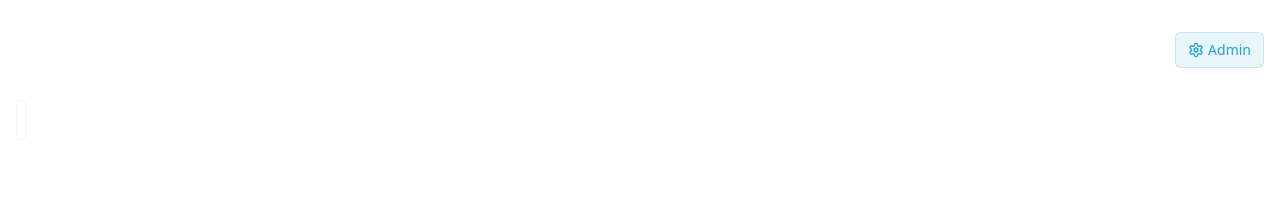
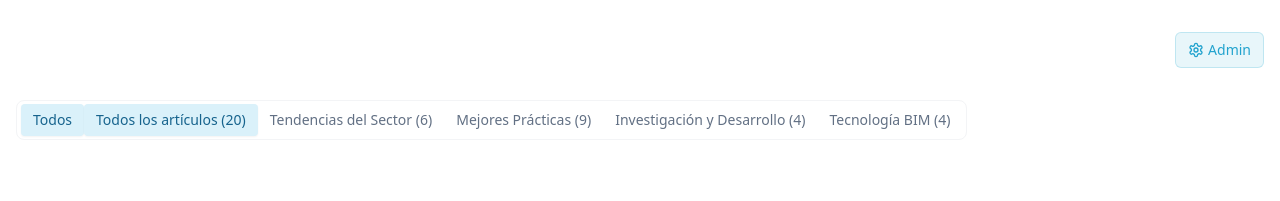
Before and after one commit to cheverecambur/ccd-02-descartado-81, a React (Vite) app: page /blog/recent in a window 1280 px wide. Shown: the top 201 px of the page. Built offline with nearby package versions, Linux system fonts and the light colour scheme.

Commit message:
Fix: Restore blog appearance
The AI addressed the user's feedback to fully restore the original blog appearance, ensuring functionality and error correction.

```diff
--- a/src/components/blog/CategoryTabs.tsx
+++ b/src/components/blog/CategoryTabs.tsx
@@ -1,9 +1,10 @@
 
 import { Tabs, TabsContent, TabsList, TabsTrigger } from "@/components/ui/tabs";
 import { CategoryInfo } from "@/types/blog";
+import { categories as allCategories } from "@/services/posts/categoriesService";
 
 interface CategoryTabsProps {
-  categories: CategoryInfo[];
+  categories?: CategoryInfo[];
   activeCategory: string;
   setActiveCategory: (category: string) => void;
   clearSearch: () => void;
@@ -11,16 +12,33 @@ interface CategoryTabsProps {
 }
 
 export const CategoryTabs = ({
-  categories,
+  categories = allCategories,
   activeCategory,
   setActiveCategory,
   clearSearch,
   hasSearchResults
 }: CategoryTabsProps) => {
+  // Use provided categories or fallback to all categories if empty array
+  const categoriesToShow = categories.length > 0 ? categories : allCategories;
+
   return (
     <Tabs defaultValue={activeCategory} className="mb-10">
       <TabsList className="mb-4 bg-white dark:bg-gray-800 p-1 rounded-lg border border-gray-100 dark:border-gray-700">
-        {categories.map(category => (
+        <TabsTrigger
+          key="all"
+          value="all"
+          onClick={() => {
+            setActiveCategory("all");
+            if (hasSearchResults) {
+              clearSearch();
+            }
+          }}
+          className="data-[state=active]:bg-mining-100 dark:data-[state=active]:bg-mining-900/30 data-[state=active]:text-mining-700 dark:data-[state=active]:text-mining-400"
+        >
+          Todos
+        </TabsTrigger>
+
+        {categoriesToShow.map(category => (
           <TabsTrigger
             key={category.id}
             value={category.id}
@@ -33,18 +51,19 @@ export const CategoryTabs = ({
             }}
             className="data-[state=active]:bg-mining-100 dark:data-[state=active]:bg-mining-900/30 data-[state=active]:text-mining-700 dark:data-[state=active]:text-mining-400"
           >
-            {category.name} ({category.count})
+            {category.name} {category.count ? `(${category.count})` : ''}
           </TabsTrigger>
         ))}
       </TabsList>
+
       <TabsContent value="all" className="mt-0">
         {/* The content will be provided by the parent component */}
       </TabsContent>
 
-      {/* These TabsContent components are handled by the filtering logic above */}
-      <TabsContent value="tendencias" className="mt-0"></TabsContent>
-      <TabsContent value="mejores-practicas" className="mt-0"></TabsContent>
-      <TabsContent value="investigacion" className="mt-0"></TabsContent>
+      {/* These TabsContent components are handled by the filtering logic in the parent */}
+      {categoriesToShow.map(category => (
+        <TabsContent key={category.id} value={category.id} className="mt-0"></TabsContent>
+      ))}
     </Tabs>
   );
 };
--- a/src/hooks/useBlogAdmin.ts
+++ b/src/hooks/useBlogAdmin.ts
@@ -1,3 +1,4 @@
+
 import { useState, useEffect } from "react";
 import { BlogPost, CategoryInfo } from "@/types/blog";
 import { getAllPosts, getPostById } from "@/services/posts/blogPostsService";
@@ -74,7 +75,7 @@ export const useBlogAdmin = () => {
     };
 
     fetchStats();
-  }, []);
+  }, [toast]);
 
   const savePost = async (post: BlogPost): Promise<BlogPost> => {
     // This would connect to a real backend API in a production app
--- a/src/pages/Blog.tsx
+++ b/src/pages/Blog.tsx
@@ -11,6 +11,7 @@ import { LoadingState } from "@/components/blog/LoadingState";
 import BlogAdminLink from "@/components/admin/BlogAdminLink";
 import { featuredPosts } from "@/services/posts/blogPostsData";
 import { BlogHeader } from "@/components/blog/BlogHeader";
+import { categories } from "@/services/posts/categoriesService";
 
 const Blog = () => {
   const params = useParams();
@@ -50,14 +51,18 @@ const Blog = () => {
     if (tagParam) return `Artículos con etiqueta: ${tagParam}`;
     if (isFeatured) return "Artículos Destacados";
     if (isRecent) return "Artículos Recientes";
+    if (activeCategory !== "all") {
+      const category = categories.find(cat => cat.id === activeCategory);
+      return category ? category.name : "Blog de CCD Capacitación";
+    }
     return "Blog de CCD Capacitación";
   };
 
   // Get first featured post for hero section
   const heroPost = featuredPosts[0];
 
-  // Show featured posts only if we're on the featured route or main page
-  const showFeatured = isFeatured || (!isRecent && !tagParam && activeCategory === "all" && !searchTerm);
+  // Show featured posts only on main page with no filters
+  const showFeatured = !isRecent && !isFeatured && !tagParam && activeCategory === "all" && !searchTerm;
 
   return (
     <div className="min-h-screen bg-white dark:bg-gray-950">
@@ -71,7 +76,7 @@ const Blog = () => {
           <BlogAdminLink />
         </div>
 
-        {/* Only show hero section on specific pages */}
+        {/* Hero Section - Only show on main page or featured page */}
         {heroPost && !tagParam && !isRecent && (
           <HeroSection post={heroPost} />
         )}
@@ -80,7 +85,7 @@ const Blog = () => {
           <CategoryTabs
             activeCategory={tagParam ? "all" : activeCategory}
             setActiveCategory={setActiveCategory}
-            categories={[]}
+            categories={categories}
             clearSearch={clearSearch}
             hasSearchResults={searchTerm.length > 0}
           />
@@ -93,8 +98,8 @@ const Blog = () => {
             />
           )}
 
-          {/* Show featured posts section */}
-          {showFeatured && !isSearching && (
+          {/* Show featured posts section on main page or featured page */}
+          {(showFeatured || isFeatured) && !isSearching && (
             <FeaturedPostsSection posts={featuredPosts} />
           )}
 
```
